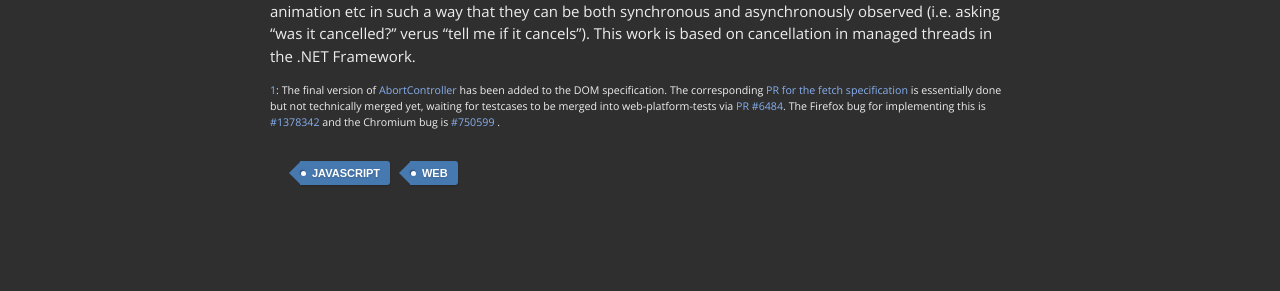
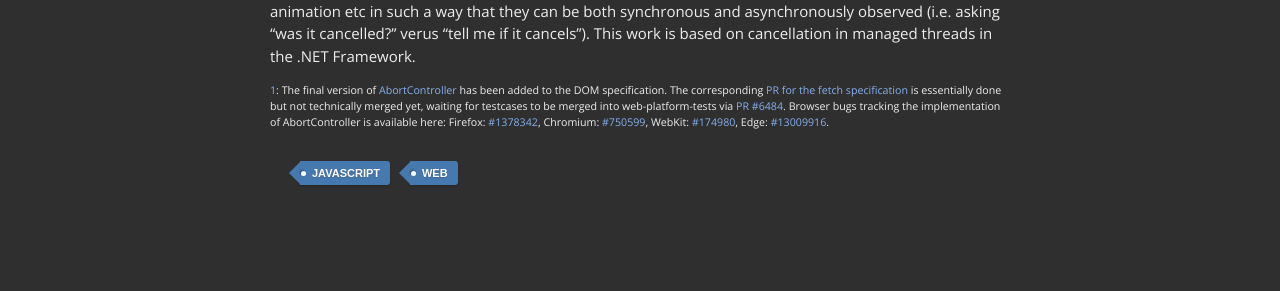
Before and after one commit to mo/mo.github.io, a Jekyll site: the page built from _posts/2017-07-24-abort-fetch-abortcontroller-polyfill.md, in a window 1280 px wide. Shown: the part 1561-1852 px from the top of the page. Built offline with Jekyll 4.4.1, drawn with Linux system fonts in a browser that asks for light colours; some web fonts are replaced; comment, search, counter and statistics services are not loaded.

Commit message:
Update to add webkit/edge AbortController bug numbers
For post "AbortController polyfill for cancelling fetch()"

```diff
--- a/_posts/2017-07-24-abort-fetch-abortcontroller-polyfill.md
+++ b/_posts/2017-07-24-abort-fetch-abortcontroller-polyfill.md
@@ -85,7 +85,6 @@ href="https://dom.spec.whatwg.org/#aborting-ongoing-activities">AbortController<
 to the DOM specification. The corresponding <a href="https://github.com/whatwg/fetch/pull/523">PR
 for the fetch specification</a> is essentially done but not technically merged yet, waiting for
 testcases to be merged into web-platform-tests via <a
-href="https://github.com/w3c/web-platform-tests/pull/6484">PR #6484</a>. The Firefox bug for
-implementing this is <a href="https://bugzilla.mozilla.org/show_bug.cgi?id=1378342">#1378342</a> and
-the Chromium bug is <a href="https://bugs.chromium.org/p/chromium/issues/detail?id=750599">#750599
-</a>.</p>
+href="https://github.com/w3c/web-platform-tests/pull/6484">PR #6484</a>. Browser bugs tracking the implementation of AbortController is available here: Firefox: <a href="https://bugzilla.mozilla.org/show_bug.cgi?id=1378342">#1378342</a>, Chromium: <a href="https://bugs.chromium.org/p/chromium/issues/detail?id=750599">#750599</a>, WebKit: <a href="https://bugs.webkit.org/show_bug.cgi?id=174980">#174980</a>, Edge: <a href="https://developer.microsoft.com/en-us/microsoft-edge/platform/issues/13009916/">#13009916</a>.
+
+</p>
```
